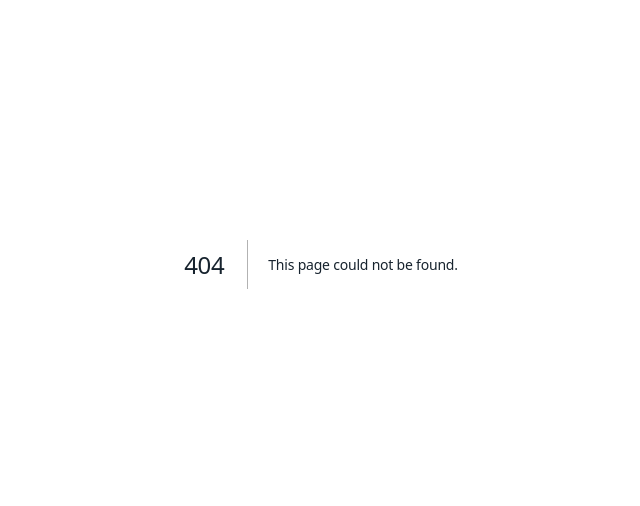
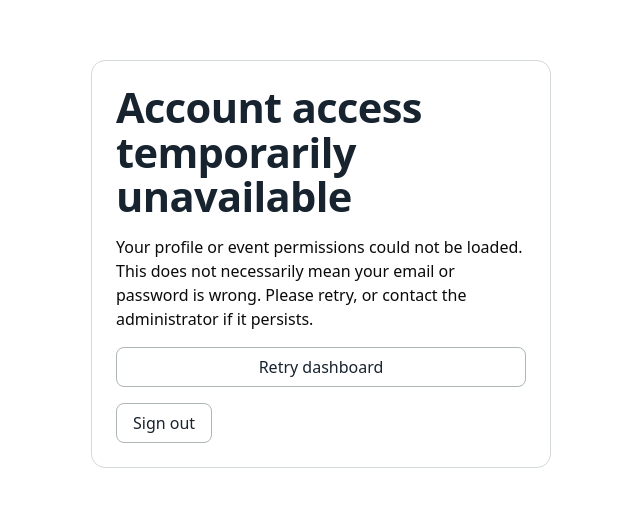
Before and after one commit to Vaydelux/TerraResponseAI_Meta_Hackathon_2026, a Next.js app: page /account-unavailable in a window 1280 px wide. Before the commit this address had no page. Shown: the part 136-642 px from the top of the page, without its empty margins (319-959 px from the left). Built offline with nearby package versions, Linux system fonts and the light colour scheme.

Commit message:
feat(auth): show recoverable account-access error instead of redirecting verified users to login

```diff
--- /dev/null
+++ b/src/app/account-unavailable/page.tsx
@@ -0,0 +1,28 @@
+// A recoverable destination for a verified user whose RLS-scoped
+// profile is not yet readable. Public to avoid auth redirect loops;
+// never expose account data, roles or internal database errors here.
+import Link from "next/link";
+import { signOutAction } from "@/lib/auth/actions";
+
+export const metadata = {
+  title: "Account access temporarily unavailable | TerraResponse",
+  robots: { index: false, follow: false },
+};
+
+export default function AccountUnavailablePage() {
+  return (
+    <main style={{ minHeight: "100dvh", display: "grid", placeItems: "center", padding: 24 }}>
+      <section role="alert" className="panel" style={{ maxWidth: 460, width: "100%", display: "grid", gap: 16 }}>
+        <h1>Account access temporarily unavailable</h1>
+        <p>
+          Your profile or event permissions could not be loaded. This does not necessarily mean
+          your email or password is wrong. Please retry, or contact the administrator if it persists.
+        </p>
+        <Link className="btn" href="/dashboard">Retry dashboard</Link>
+        <form action={signOutAction}>
+          <button className="btn" type="submit">Sign out</button>
+        </form>
+      </section>
+    </main>
+  );
+}
```
